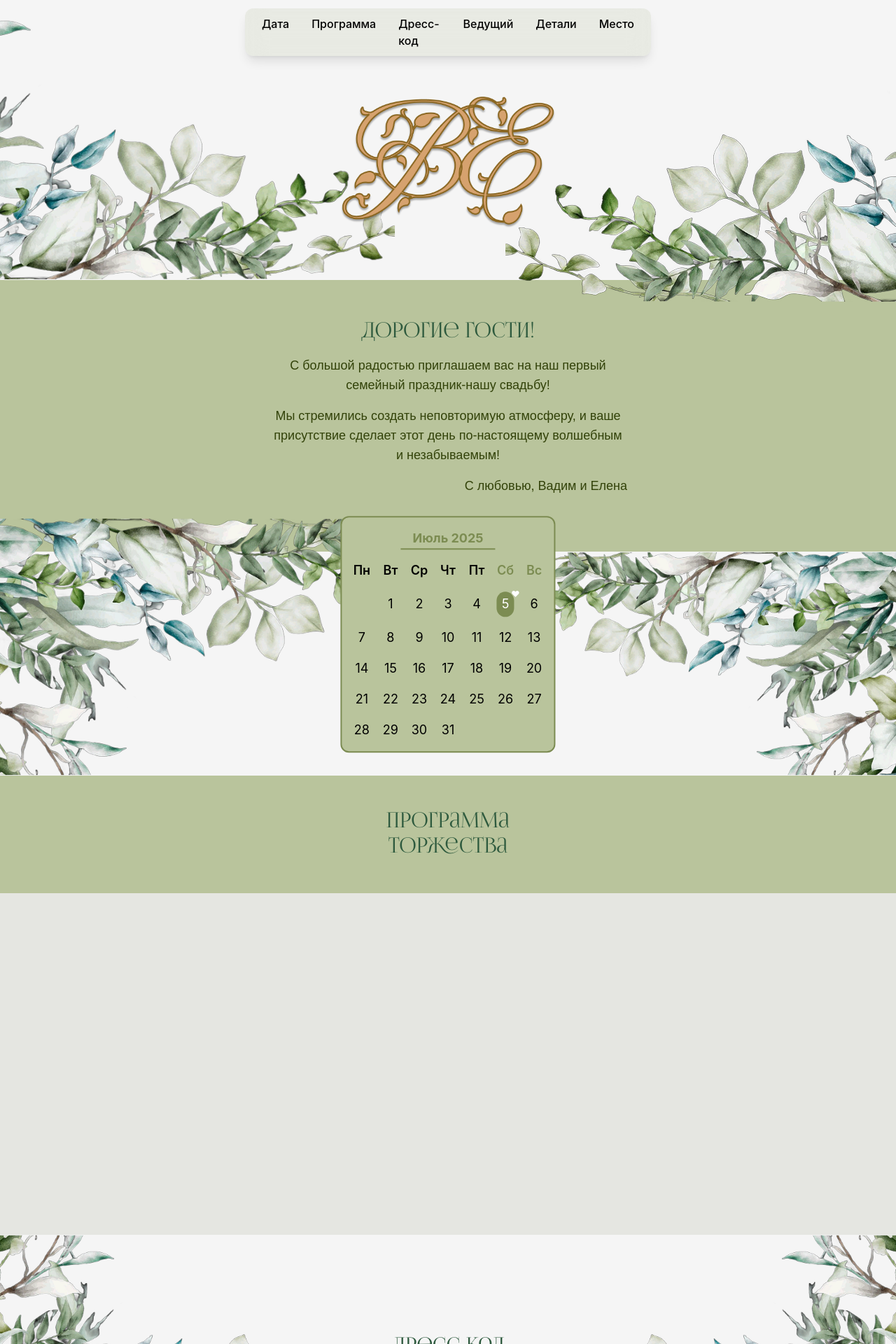
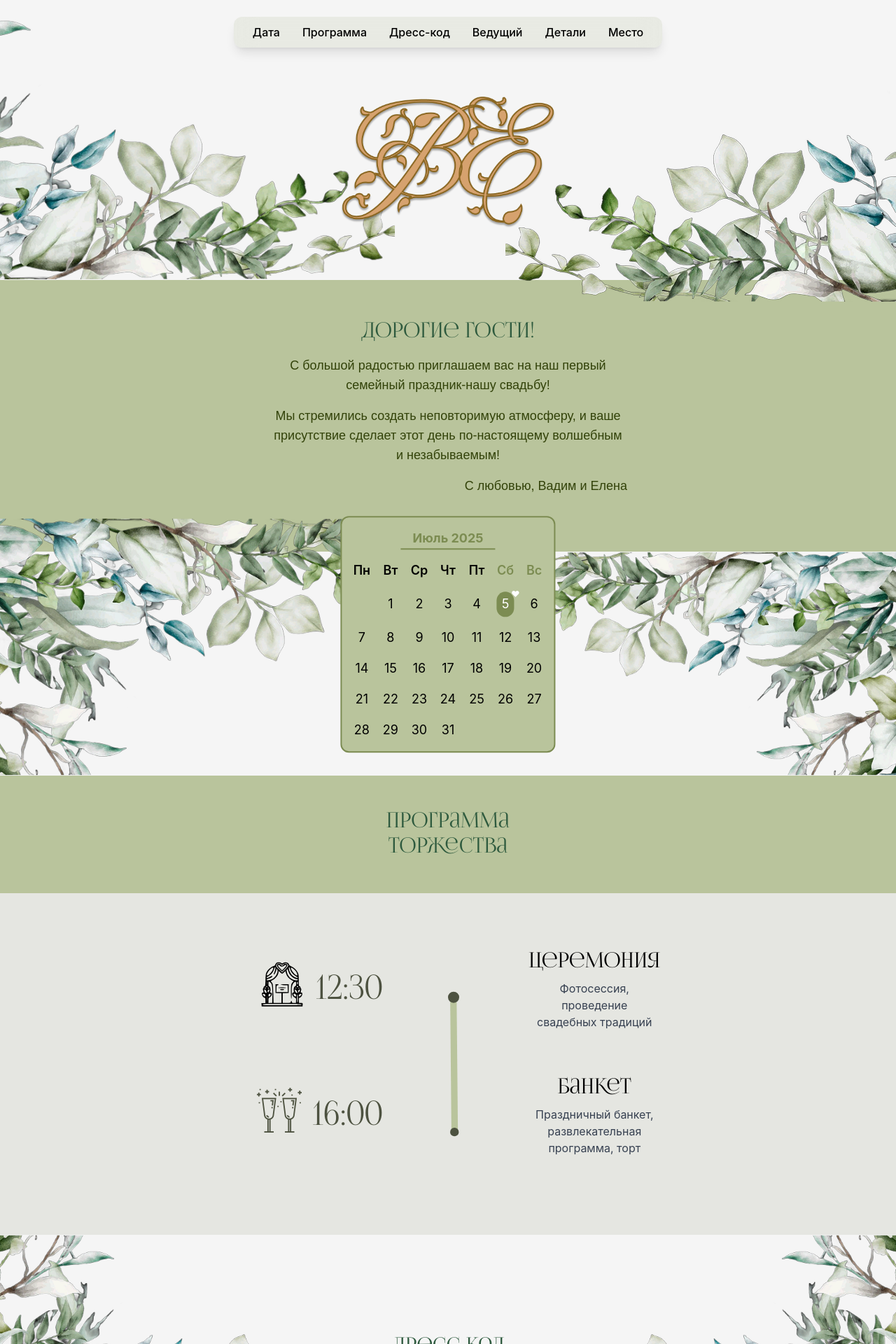
Before and after one commit to Cimer17/Wedding_APP, a React (Create React App) app: page / in a window 1280 px wide. Shown: the top 1920 px of the page at 70% size. Built offline with nearby package versions, Linux system fonts and the light colour scheme; a web font is replaced by a local one.

Commit message:
micro fix front2

```diff
--- a/src/components/Details.tsx
+++ b/src/components/Details.tsx
@@ -1,17 +1,14 @@
-import React, { useEffect } from "react";
 import AOS from "aos";
 import "aos/dist/aos.css";
 
 import { description } from "../data";
 
 export default function Details() {
-    useEffect(() => {
         AOS.init({
-            duration: 1000,        // Длительность анимации
+            duration: 800,        // Длительность анимации
             easing: "ease-in-out", // Тип анимации
             once: false,           // Анимация срабатывает один раз
         });
-    }, []);
 
     return (
         <div className="flex flex-col w-full justify-center items-center mx-auto my-8 px-4 space-y-6">
--- a/src/components/Navbar.tsx
+++ b/src/components/Navbar.tsx
@@ -38,7 +38,7 @@ const Navbar = () => {
     }, [isMenuOpen]);
 
     return (
-        <nav className="w-full max-w-[36.25rem] relative flex justify-between items-center px-4 mx-3.5
+        <nav className="w-full max-w-[38.25rem] relative flex justify-between md:justify-center items-center px-4 mx-3.5
                         lg:px-6 py-2.5 bg-[#C9CFBB]/30 backdrop-blur-lg shadow-lg rounded-xl"
         >
             <a href="#date" className="flex md:hidden items-center space-x-3 rtl:space-x-reverse">
--- a/src/components/WeddingTimeline.tsx
+++ b/src/components/WeddingTimeline.tsx
@@ -1,42 +1,21 @@
-import React, { useEffect, useState } from 'react';
 import AOS from 'aos';
 import 'aos/dist/aos.css';
 
 export default function WeddingTimeline() {
-    const [isMobile, setIsMobile] = useState(false);
 
-    useEffect(() => {
-        const checkMobile = () => {
-            setIsMobile(window.innerWidth < 768);
-        };
-
-        // Инициализируем AOS
+    // Инициализируем AOS
         AOS.init({
             duration: 800,
             easing: 'ease-in-out',
-            once: true,
+            once: false,
             offset: 100,
         });
 
-        // Проверяем, мобильное ли устройство
-        checkMobile();
-        window.addEventListener('resize', checkMobile);
-
-        return () => {
-            window.removeEventListener('resize', checkMobile);
-        };
-    }, []);
-
-    const getAnimation = () => {
-        return isMobile ? 'fade-up' : 'fade-right';
-    };
-
-    const getAnimationRight = () => {
-        return isMobile ? 'fade-up' : 'fade-left';
-    };
-
     return (
-        <div className="max-w-screen-lg mx-auto my-16 relative" data-aos="fade-up">
+        <div
+            className="max-w-screen-lg mx-auto my-16 relative"
+            data-aos="fade-up"
+        >
             {/* Вертикальная линия по центру */}
             <div className="hidden md:flex items-center absolute left-1/2 top-0 bottom-0 w-4 rounded-lg">
                 <img
@@ -52,7 +31,7 @@ export default function WeddingTimeline() {
                 {/* Левая часть */}
                 <div
                     className="flex flex-col items-center md:flex-row w-full mb-16"
-                    data-aos={getAnimation()}
+                    data-aos="fade-right"
                     data-aos-delay="100"
                 >
                     <div className="w-full md:w-1/2 flex flex-col justify-end md:flex-row items-center md:pr-16 mb-4 md:m-auto">
@@ -74,7 +53,7 @@ export default function WeddingTimeline() {
                 {/* Правая часть */}
                 <div
                     className="flex flex-col items-center md:flex-row w-full mb-8"
-                    data-aos={getAnimationRight()}
+                    data-aos="fade-left"
                     data-aos-delay="200"
                 >
                     <div className="w-full md:w-1/2 flex flex-col justify-end md:flex-row items-center md:pr-16 mb-4 md:m-auto">
```
